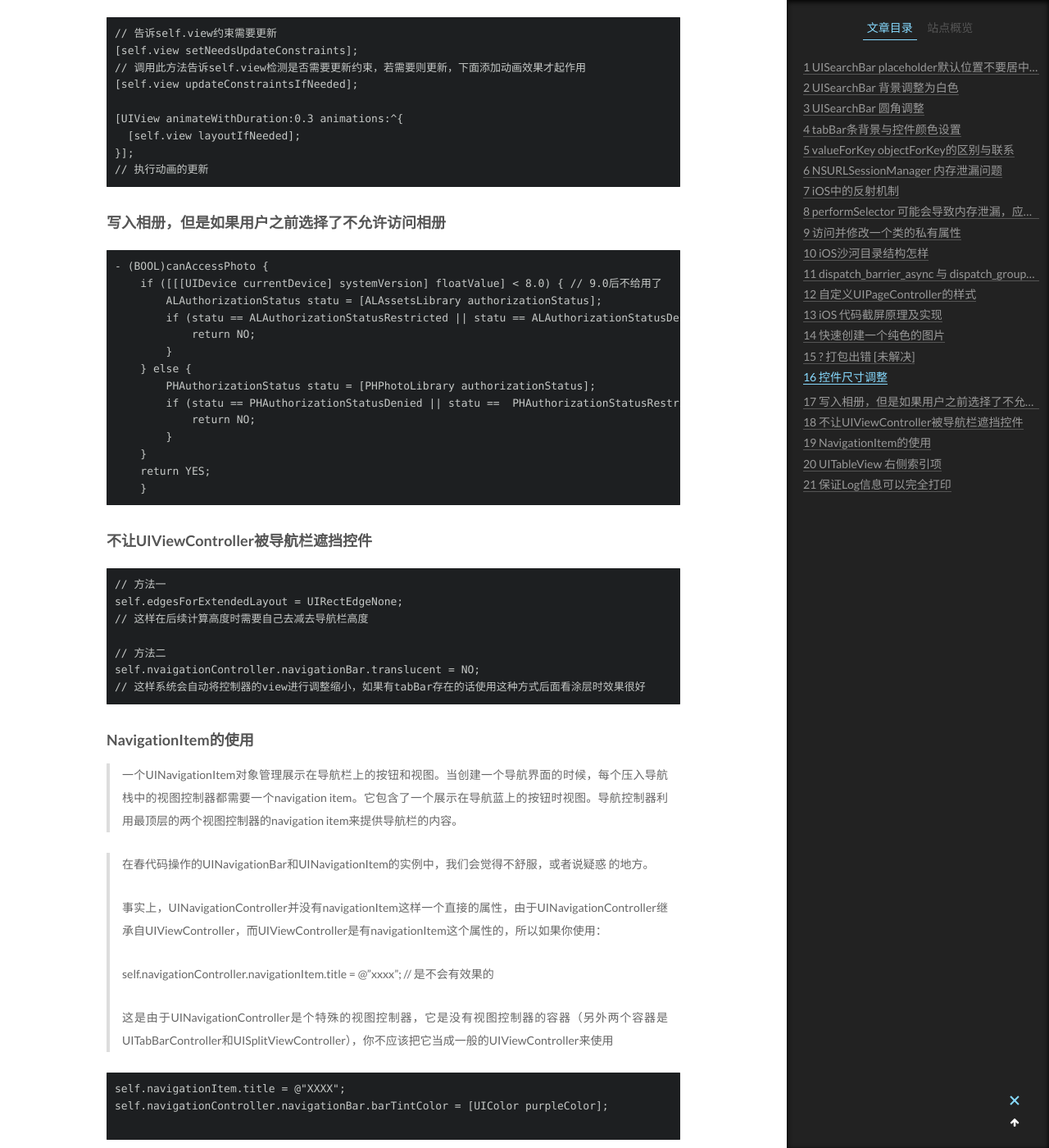
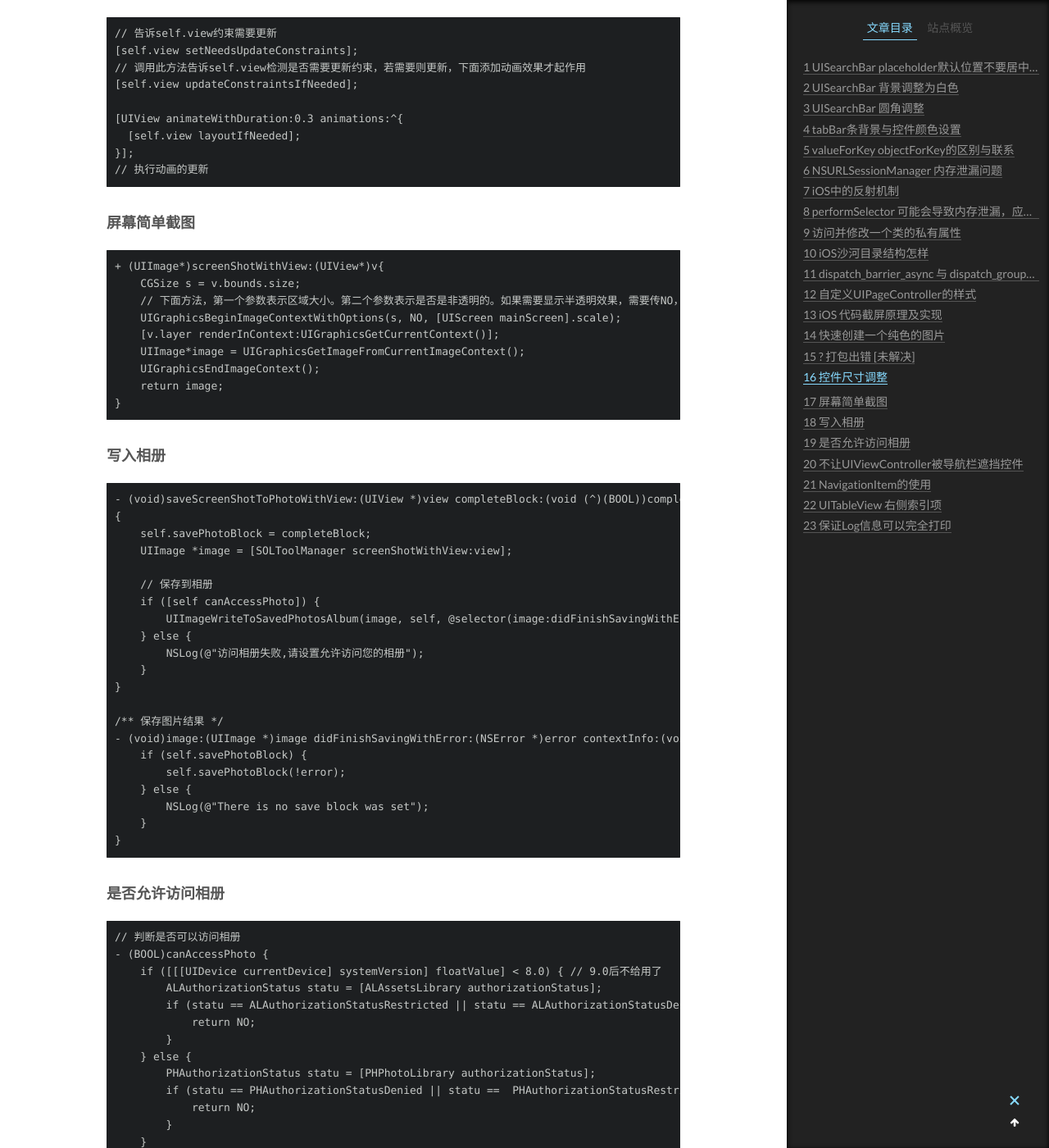
Before and after one commit to linfengwenyou/linfengwenyou.github.io, a Jekyll site: the page built from _posts/2017-11-05-iOS开发小技巧集锦<一>.md, in a window 1280 px wide and 1400 px high, scrolled down 10466 px. Shown: the whole window at 82% size. Built offline with Jekyll 4.4.1, drawn with Linux system fonts in a browser that asks for light colours; some of the changed text lies outside the part shown.

Commit message:
保存相册

````diff
--- a/_posts/2017-11-05-iOS开发小技巧集锦<一>.md
+++ b/_posts/2017-11-05-iOS开发小技巧集锦<一>.md
@@ -500,9 +500,50 @@ view updateConstraintsIfNeeded		# 更新当前view及其子view的约束信息
 
 
 
-### 写入相册，但是如果用户之前选择了不允许访问相册
+### 屏幕简单截图
 
 ```
++ (UIImage*)screenShotWithView:(UIView*)v{
+    CGSize s = v.bounds.size;
+    // 下面方法，第一个参数表示区域大小。第二个参数表示是否是非透明的。如果需要显示半透明效果，需要传NO，否则传YES。第三个参数就是屏幕密度了
+    UIGraphicsBeginImageContextWithOptions(s, NO, [UIScreen mainScreen].scale);
+    [v.layer renderInContext:UIGraphicsGetCurrentContext()];
+    UIImage*image = UIGraphicsGetImageFromCurrentImageContext();
+    UIGraphicsEndImageContext();
+    return image;
+}
+```
+
+### 写入相册
+
+```
+- (void)saveScreenShotToPhotoWithView:(UIView *)view completeBlock:(void (^)(BOOL))completeBlock
+{
+    self.savePhotoBlock = completeBlock;
+    UIImage *image = [SOLToolManager screenShotWithView:view];
+
+    // 保存到相册
+    if ([self canAccessPhoto]) {
+        UIImageWriteToSavedPhotosAlbum(image, self, @selector(image:didFinishSavingWithError:contextInfo:), nil);
+    } else {
+    	NSLog(@"访问相册失败,请设置允许访问您的相册");
+    }
+}
+
+/** 保存图片结果 */
+- (void)image:(UIImage *)image didFinishSavingWithError:(NSError *)error contextInfo:(void *)contextInfo {
+    if (self.savePhotoBlock) {
+        self.savePhotoBlock(!error);
+    } else {
+        NSLog(@"There is no save block was set");
+    }
+}
+```
+
+### 是否允许访问相册
+
+```
+// 判断是否可以访问相册
 - (BOOL)canAccessPhoto {
     if ([[[UIDevice currentDevice] systemVersion] floatValue] < 8.0) { // 9.0后不给用了
         ALAuthorizationStatus statu = [ALAssetsLibrary authorizationStatus];
````
Also changed, not shown: _posts/2018-01-05-iOS开发结构分析.md (added, +119 -0 lines), _posts/2018-01-05-iOS开发布局分析.md (deleted), 2 other files.
